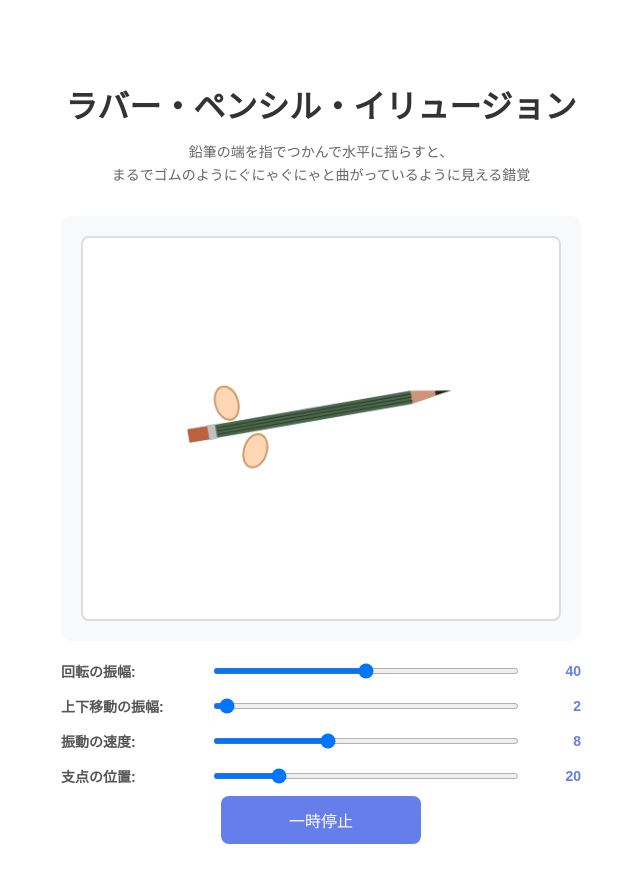
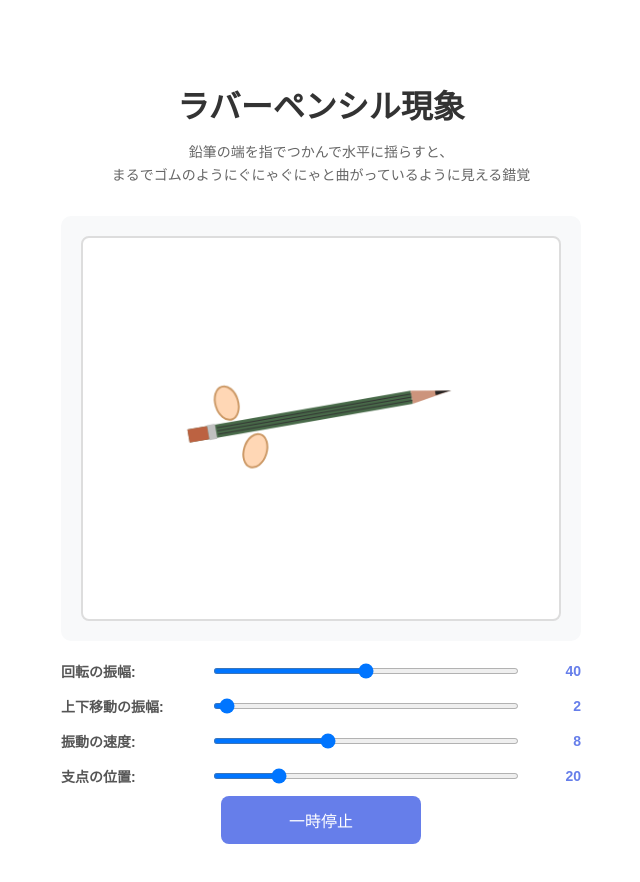
Before and after one commit to ishi720/RubberPencilIllusion, a plain HTML site: page index.html in a window 1280 px wide. Shown: the whole page, without its empty margins (319-959 px from the left). Drawn offline with Linux system fonts and the light colour scheme.

Commit message:
タイトル修正

```diff
--- a/index.html
+++ b/index.html
@@ -2,13 +2,13 @@
 <head>
     <meta charset="UTF-8">
     <meta name="viewport" content="width=device-width, initial-scale=1.0">
-    <title>ラバー・ペンシル・イリュージョン</title>
+    <title>ラバーペンシル現象</title>
     <link rel="stylesheet" href="styles.css">
     <script src="app.js"></script>
 </head>
 <body>
     <div class="container">
-        <h1>ラバー・ペンシル・イリュージョン</h1>
+        <h1>ラバーペンシル現象</h1>
         <p class="description">鉛筆の端を指でつかんで水平に揺らすと、<br>まるでゴムのようにぐにゃぐにゃと曲がっているように見える錯覚</p>
 
         <div class="canvas-wrapper">
```
